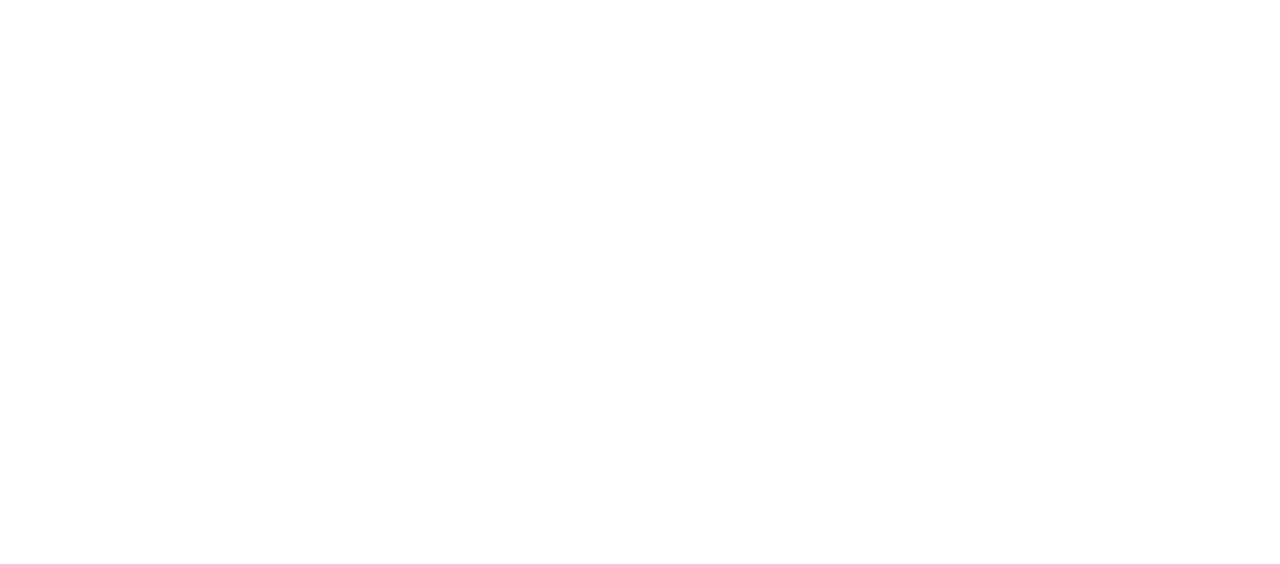
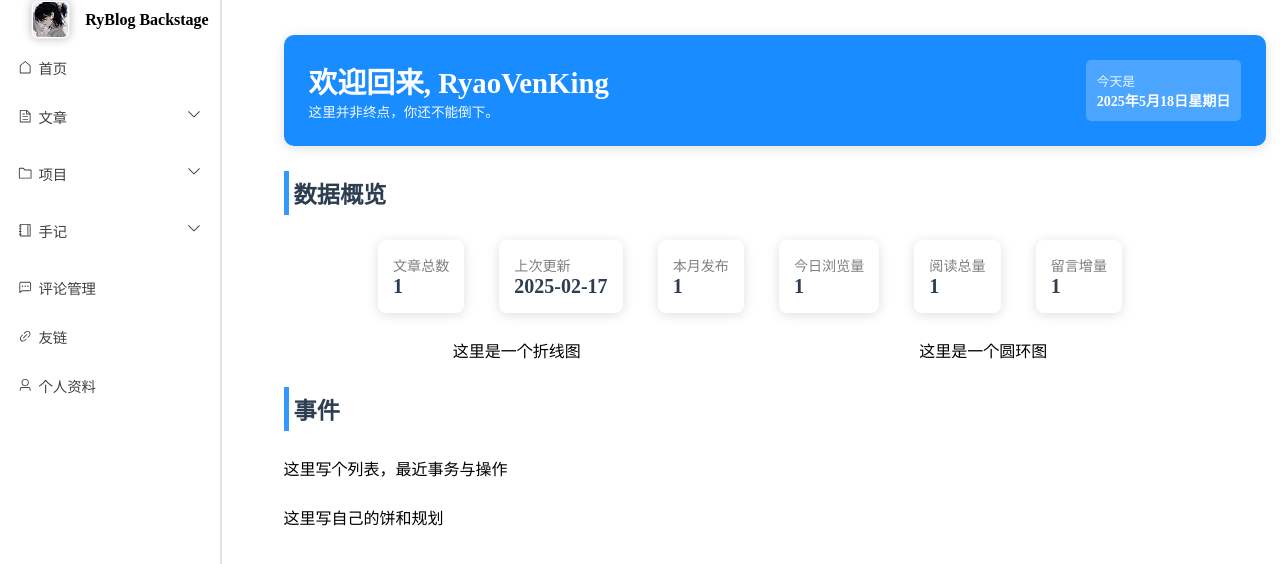
Before and after one commit to RyaoVen/Vue-RyBlog, a Vue app: page /admin/main in a window 1280 px wide. Before the commit this address had no page. Shown: the top 564 px of the page. Built offline with nearby package versions, Linux system fonts and the light colour scheme.

Commit message:
优化页面布局

```diff
--- a/src/page/backHomePage.vue
+++ b/src/page/backHomePage.vue
@@ -3,9 +3,199 @@
 </script>
 
 <template>
+<main>
 
+  <div class="topCard blue-gradient">
+    <div class="text">
+      <h1>欢迎回来, RyaoVenKing</h1>
+      <span>这里并非终点，你还不能倒下。</span>
+    </div>
+
+    <div class="calendar">
+      <span class="date-text">
+        今天是
+      </span>
+      <p class="date">
+        2025年5月18日星期日
+      </p>
+    </div>
+
+
+  </div>
+  <div class="title">
+    数据概览
+  </div>
+
+  <div class="dateCardList">
+    <div class="dateCard">
+      <span class="dateCard-title">文章总数</span>
+      <span class="dateCard-num">1</span>
+    </div>
+    <div class="dateCard">
+      <span class="dateCard-title">上次更新</span>
+      <span class="dateCard-num">2025-02-17</span>
+    </div>
+
+    <div class="dateCard">
+      <span class="dateCard-title">本月发布</span>
+      <span class="dateCard-num">1</span>
+    </div>
+
+    <div class="dateCard">
+      <span class="dateCard-title">今日浏览量</span>
+      <span class="dateCard-num">1</span>
+    </div>
+    <div class="dateCard">
+      <span class="dateCard-title">阅读总量</span>
+      <span class="dateCard-num">1</span>
+    </div>
+    <div class="dateCard">
+      <span class="dateCard-title">留言增量</span>
+      <span class="dateCard-num">1</span>
+    </div>
+  </div>
+
+  <div class="chart">
+    <div class="lineChart">这里是一个折线图</div>
+    <div class="donutChart">这里是一个圆环图</div>
+  </div>
+  <div class="title">
+    事件
+  </div>
+  <div class="action">
+    这里写个列表，最近事务与操作
+  </div>
+  <div class="todo">
+    这里写自己的饼和规划
+  </div>
+</main>
 </template>
+<style scoped>
+.calendar{
+  padding: 11px;
+  border-radius: 5px;
+  background-color: rgba(255, 255, 255, 0.225);
+}
+.chart{
+  display: flex;
+  flex-direction: row;
+  width: 100%;
+  justify-content: space-around;
+  align-items: center;
+}
+.topCard {
+  margin-left: auto;
+  margin-right: auto;
+  width: 100%;
+  background: rgba(0, 128, 255, 0.9);  /* fallback for old browsers */
+  user-select:none;
 
-<style scoped>
+  padding: 25px;
+  display: flex;
+  flex-direction: row;
+  align-items: center;
+  justify-content: space-between;
+  border-radius: 10px;
+  box-shadow: 0 2px 12px 0 rgba(0, 0, 0, 0.13);
+  transition: all 0.188s ease;
+  cursor: pointer;
+}
+.topCard:hover{
+  transform: translate(0,-1px);
+  box-shadow: 0 2px 12px 0 rgba(0, 0, 0, 0.33);
+
+}
+main{
+  display: flex;
+  flex-direction: column;
+  gap: 25px;
+  width: 88%;
+  margin-left: auto;
+  margin-right: auto;
+  padding-top:35px;
+}
+
+p,span,h1{
+  margin: 0;
+  padding: 0;
+  color: white;
+}
+.date{
+  font-size: 0.88em;
+  font-weight: bold;
+}
+.date-text{
+  font-size: 0.8em;
+  color: rgba(255, 255, 255, 0.86);
+}
+.text h1{
+  font-size: 1.8em;
+}
+.text span{
+  position: relative; /* 为伪元素提供定位上下文 */
+  display: inline-block;
+  font-size: 0.85em;
+  color: rgba(255, 255, 255, 0.95);
+}
+.text span::before {
+  content: '';
+  position: absolute;
+  left: 50%;
+  bottom: 0;
+  width: 0;
+  height: 2px;
+  background: rgba(255, 255, 255, 0.8);
+  transform: translateX(-50%);
+  transition: width 0.3s cubic-bezier(0.4, 0, 0.2, 1);
+}
+
+.topCard:hover span::before {
+  width: 100%;
+}
+.text {
+  position: relative;
+  display: inline-block;
+}
+.title{
+  font-size: 1.45em;
+  font-weight: bold;
+  color: #2c3e50;
+  user-select:none;
+  padding: 5px;
+  border-left: 5px solid rgba(0, 128, 255, 0.8);
+}
+.dateCardList{
+  display: flex;
+  flex-direction: row;
+  align-items: center;
+  justify-content: center;
+  gap: 35px;
+  width: 100%;
+}
+.dateCard{
+  display: flex;
+  flex-direction: column;
+  padding: 15px;
+  box-shadow: 0 2px 12px 0 rgba(0, 0, 0, 0.13);
+  transition: all 0.3s cubic-bezier(0.4, 0, 0.2, 1);
+  border-radius: 8px;
+  cursor: pointer;
+  user-select: none;
+}
+.dateCard-title{
+  color: grey;
+  font-size: 0.88em;
+}
+.dateCard-num{
+  color: #2c3e50;
+  font-size: 1.25em;
+  font-weight: bold;
+}
+.dateCard:hover{
+  transform: translate(0,-5px);
+  box-shadow: 0 2px 12px 0 rgba(0, 0, 0, 0.33);
+
+}
+
 
 </style>
--- a/src/page/backViews.vue
+++ b/src/page/backViews.vue
@@ -1,5 +1,5 @@
 <script setup>
-import {ref} from "vue";
+import {onMounted, ref} from "vue";
 
 let notes = ref()
 let note = ref()
@@ -45,9 +45,12 @@
     passagesState = false
   }
 }
-
+onMounted(() => {
+  router.push("/admin/main")
+})
 
 import Tx from "@/components/tx.vue";
+import router from "../route/index-page.js"
 import {ArrowDown, ChatDotSquare, Document, Folder, House, Link, Notebook, User} from "@element-plus/icons-vue";
 </script>
 
@@ -148,6 +151,7 @@
   flex-direction: column;
   justify-content: start;
   align-items: start;
+  border-right: 2px solid rgba(64, 64, 64, 0.15);
 
 }
 span{
--- a/src/route/index-page.js
+++ b/src/route/index-page.js
@@ -73,7 +73,7 @@
             children:[
                 {
                     name:'backHome',
-                    path:'',
+                    path:'main',
                     component:()=>import('@/page/backHomePage.vue')
                 }
             ]
```
